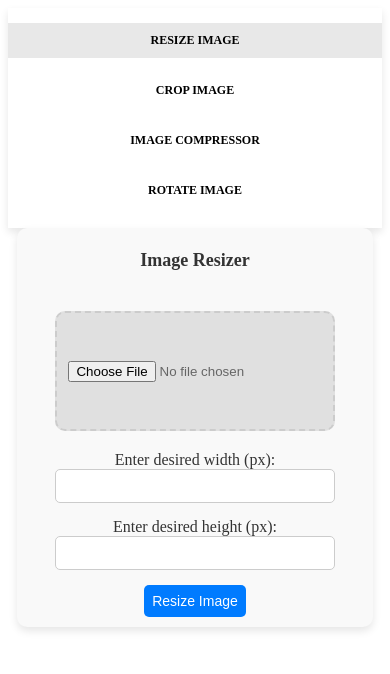
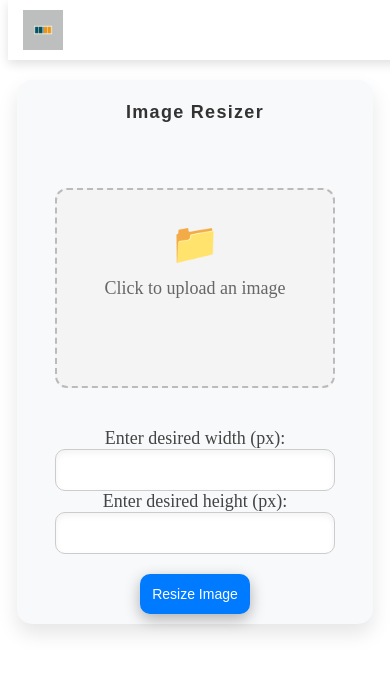
Before and after one commit to arpit585/imageutils, a Flask app: page / in a window 390 px wide. Shown: the top 674 px of the page. Run offline with Flask 3, Linux system fonts and the light colour scheme; some libraries are stand-ins or nearby versions.

Commit message:
change code

```diff
--- a/static/css/style.css
+++ b/static/css/style.css
@@ -1,101 +1,197 @@
-/* Base styles remain the same */
+/* Container */
 .container {
     width: 100%;
-    max-width: 500px;
+    max-width: 700px;
     margin: 0 auto;
-    padding: 20px;
-    background-color: #f9f9f9;
-    border-radius: 10px;
-    box-shadow: 0 4px 8px rgba(0, 0, 0, 0.1);
+    padding: 50px 20px;
+    background-color: #f8f9fa;
+    border-radius: 15px;
+    box-shadow: 0 10px 20px rgba(0, 0, 0, 0.1);
     text-align: center;
     box-sizing: border-box;
+    margin-top: 120px; /* Adjusted for navbar height */
 }
 
-h1 {
-    font-size: 24px;
-    color: #333;
-    margin-bottom: 20px;
+@media (max-width: 768px) {
+    .container {
+        padding: 30px;
+        margin-top: 80px;
+    }
 }
 
+/* Heading */
+h1 {
+    font-size: 32px;
+    color: #333;
+    margin-bottom: 35px;
+    font-family: 'Arial', sans-serif;
+    font-weight: bold;
+    letter-spacing: 1.3px;
+}
+
+@media (max-width: 768px) {
+    h1 {
+        font-size: 26px;
+    }
+}
+
+/* Form */
 form {
     display: flex;
     flex-direction: column;
     align-items: center;
+    gap: 20px;
 }
 
+/* Labels */
 label {
-    font-size: 16px;
-    margin-bottom: 8px;
-    color: #333;
+    font-size: 20px;
+    margin-bottom: 10px;
+    color: #444;
 }
 
+@media (max-width: 768px) {
+    label {
+        font-size: 18px;
+    }
+}
+
+/* Input Fields */
 input[type="number"] {
     width: 100%;
-    padding: 10px;
-    margin-bottom: 15px;
-    font-size: 16px;
+    padding: 16px;
+    font-size: 18px;
     border: 1px solid #ccc;
-    border-radius: 5px;
+    border-radius: 10px;
+    box-shadow: inset 0 3px 6px rgba(0, 0, 0, 0.05);
+    transition: border-color 0.3s ease;
     box-sizing: border-box;
 }
 
+input[type="number"]:focus {
+    border-color: #007bff;
+    outline: none;
+}
+
+@media (max-width: 768px) {
+    input[type="number"] {
+        font-size: 16px;
+        padding: 12px;
+    }
+}
+
+/* Button */
 button {
-    padding: 10px 20px;
-    font-size: 16px;
+    padding: 14px 30px;
+    font-size: 18px;
     color: white;
     background-color: #007bff;
     border: none;
-    border-radius: 5px;
+    border-radius: 10px;
     cursor: pointer;
-    transition: background-color 0.3s ease;
+    transition: background-color 0.3s ease, transform 0.3s ease;
+    box-shadow: 0 5px 15px rgba(0, 0, 0, 0.3);
 }
 
 button:hover {
     background-color: #0056b3;
+    transform: translateY(-3px);
 }
 
+@media (max-width: 768px) {
+    button {
+        font-size: 16px;
+        padding: 12px;
+    }
+}
+
+/* Upload Box */
 .upload-box {
     width: 100%;
-    max-width: 300px;
-    height: auto;
-    min-height: 200px;
-    border: 2px dashed #cccccc;
-    border-radius: 10px;
+    max-width: 350px;
+    min-height: 240px;
+    border: 2px dashed #bbbbbb;
+    border-radius: 12px;
     display: flex;
     justify-content: center;
     align-items: center;
-    background-color: #e0e0e0;
-    color: #666666;
+    background-color: #f4f4f4;
+    color: #777777;
     cursor: pointer;
-    transition: background-color 0.3s ease;
-    font-size: 16px;
-    margin: 20px auto;
+    transition: background-color 0.3s ease, border-color 0.3s ease;
+    font-size: 18px;
+    margin: 100px auto 25px;
+    padding: 25px;
     box-sizing: border-box;
+    text-align: center;
+    position: relative;
+    z-index: 1;
+}
+
+.upload-box:hover {
+    background-color: #e3f2fd;
+    border-color: #007bff;
 }
 
 .upload-box p {
-    text-align: center;
     margin: 0;
+    font-size: 18px;
+    color: #666;
     pointer-events: none;
 }
 
+.upload-box::before {
+    content: '📁';
+    font-size: 55px;
+    position: absolute;
+    top: 45px;
+    color: #bbb;
+    pointer-events: none;
+}
+
+@media (max-width: 768px) {
+    .upload-box {
+        min-height: 200px;
+        margin: 30px auto 20px;
+    }
+
+    .upload-box::before {
+        font-size: 40px;
+        top: 30px;
+    }
+}
+
+/* Image Preview */
 #image-display {
-    margin-top: 20px;
+    margin-top: 25px;
 }
 
 #resized-image {
     max-width: 100%;
     height: auto;
-    border-radius: 10px;
-    margin-top: 20px;
+    border-radius: 12px;
+    margin-top: 25px;
+    box-shadow: 0 5px 15px rgba(0, 0, 0, 0.15);
+}
+/* Navbar */
+.navbar {
+    width: 100%;
+    background-color: #fff;
+    overflow: hidden;
+    padding: 15px 20px;
+    box-shadow: 0 4px 10px rgba(0, 0, 0, 0.12);
+    position: fixed;
+    top: 0;
+    z-index: 1000;
+    display: flex;
+    align-items: center;
+    justify-content: space-between;
 }
 
-.navbar {
-    width: 100%;
-    background-color: white;
-    overflow: hidden;
-    padding: 10px 0;
-    box-shadow: 0 4px 8px rgba(0, 0, 0, 0.1);
+/* Logo positioning for all views */
+.navbar .logo {
+    width: 60px;
+    height: auto;
 }
 
 .navbar ul {
@@ -104,115 +200,96 @@
     padding: 0;
     display: flex;
     justify-content: center;
-    flex-wrap: wrap;
+    flex-grow: 1;
 }
 
 .navbar ul li {
     display: inline-block;
-    margin: 5px;
+    margin: 8px 20px;
 }
 
 .navbar ul li a {
     color: black;
-    padding: 10px 15px;
+    padding: 12px 25px;
     text-decoration: none;
     text-transform: uppercase;
     font-weight: bold;
-    transition: background-color 0.3s ease;
+    transition: background-color 0.3s ease, color 0.3s ease, transform 0.2s ease;
+    border-radius: 10px;
+    letter-spacing: 1.1px;
 }
 
 .navbar ul li a:hover {
-    background-color: #f0f0f0;
-    color: black;
+    background-color: rgba(0, 0, 0, 0.08);
+    color: #007bff;
+    transform: scale(1.06);
 }
 
 .navbar ul li a.active {
-    background-color: #e8e8e8;
-    color: black;
+    background-color: rgba(0, 0, 0, 0.08);
+    color: #007bff;
     font-weight: bold;
-    border-radius: 0px;
 }
 
-/* Media Queries */
+/* Hamburger menu icon */
+.menu-icon {
+    display: none;
+    font-size: 24px;
+    cursor: pointer;
+    color: #333;
+}
 
-@media only screen and (max-width: 992px) {
-    .container {
-        width: 90%;
-        padding: 15px;
+/* Responsive Design */
+@media (max-width: 768px) {
+    .navbar {
+        padding: 10px 15px;
+        justify-content: space-between;
     }
 
-    h1 {
-        font-size: 22px;
+    .navbar .logo {
+        width: 40px;
     }
 
-    .upload-box {
-        width: 90%;
-        min-height: 150px;
-    }
-}
-
-@media only screen and (max-width: 768px) {
-    .container {
-        width: 95%;
-        padding: 10px;
-    }
-
-    h1 {
-        font-size: 20px;
-    }
-
-    input[type="number"],
-    button {
-        font-size: 14px;
-    }
-
-    .upload-box {
-        width: 100%;
-        min-height: 120px;
-        font-size: 14px;
+    .menu-icon {
+        display: block;
     }
 
     .navbar ul {
+        display: none;
         flex-direction: column;
-        align-items: center;
+        width: 100%;
+        background-color: white;
+        text-align: center;
+        box-shadow: 0 4px 10px rgba(0, 0, 0, 0.1);
+        position: absolute;
+        top: 100%;
+        left: 0;
+        right: 0;
+        margin-top: 5px;
+        padding: 10px 0;
+    }
+
+    .navbar ul.show {
+        display: flex;
     }
 
     .navbar ul li {
-        margin: 5px 0;
-        width: 100%;
-        text-align: center;
+        margin: 10px 0;
     }
 
     .navbar ul li a {
         display: block;
-        padding: 10px;
-        font-size: 14px;
+        padding: 10px 20px;
     }
 }
 
-@media only screen and (max-width: 480px) {
-    .container {
-        width: 100%;
-        padding: 10px;
+/* Ensure menu is visible on larger screens */
+@media (min-width: 769px) {
+    .menu-icon {
+        display: none;
     }
 
-    h1 {
-        font-size: 18px;
-    }
-
-    input[type="number"],
-    button {
-        font-size: 12px;
-        padding: 8px;
-    }
-
-    .upload-box {
-        min-height: 100px;
-        font-size: 12px;
-    }
-
-    .navbar ul li a {
-        font-size: 12px;
-        padding: 8px;
+    .navbar ul {
+        display: flex !important;
     }
 }
--- a/templates/crop_image.html
+++ b/templates/crop_image.html
@@ -10,6 +10,7 @@
 <body>
 
 <div class="navbar">
+    <img src="{{ url_for('static', filename='images/logo.jpeg') }}" alt="Logo" class="logo">
     <ul>
         <li><a href="{{ url_for('home') }}" class="{{ 'active' if active_page == 'home' else '' }}">Resize Image</a></li>
         <li><a href="{{ url_for('crop_image') }}" class="{{ 'active' if active_page == 'crop_image' else '' }}">Crop Image</a></li>
@@ -23,7 +24,8 @@
     <h1>Crop Image</h1>
     <form id="cropForm" action="/crop_image" method="POST">
         <div class="upload-box" onclick="document.getElementById('crop-file-input').click();">
-            <input type="file" id="crop-file-input" name="cropImage" accept="image/*" required>
+            <input type="file" id="crop-file-input" name="cropImage" accept="image/*" required style="display:none;">
+            <p id="file-name-text">Click to upload an image</p>
         </div>
         <div id="crop-container">
             <img id="image-to-crop" style="max-width: 100%; display: none;">
--- a/templates/image_compress.html
+++ b/templates/image_compress.html
@@ -10,6 +10,7 @@
 <body>
 <!-- Navbar -->
 <div class="navbar">
+    <img src="{{ url_for('static', filename='images/logo.jpeg') }}" alt="Logo" class="logo"></img>
     <ul>
         <li><a href="{{ url_for('home') }}" class="{{ 'active' if active_page == 'home' else '' }}">Resize Image</a></li>
         <li><a href="{{ url_for('crop_image') }}" class="{{ 'active' if active_page == 'crop_image' else '' }}">Crop Image</a></li>
@@ -21,7 +22,8 @@
     <h1>Image Compressor</h1>
     <form action="/image_compress" method="POST" enctype="multipart/form-data">
         <div class="upload-box" onclick="document.getElementById('file-input').click();">
-            <input type="file" id="file-input" name="image" accept="image/*" required>
+            <input type="file" id="file-input" name="image" accept="image/*" required style="display:none;">
+            <p id="file-name-text">Click to upload an image</p>
         </div>
         <div class="size-inputs">
             <label for="size">Enter target size (KB):</label>
--- a/templates/index.html
+++ b/templates/index.html
@@ -10,7 +10,9 @@
 <body>
     <!-- Navbar -->
     <div class="navbar">
-        <ul>
+        <img src="{{ url_for('static', filename='images/logo.jpeg') }}" alt="Logo" class="logo">
+        <span class="menu-icon" onclick="toggleMenu()">☰</span> <!-- Hamburger menu icon -->
+        <ul id="navbar-links" class="navbar-links">
             <li><a href="{{ url_for('home') }}" class="{{ 'active' if active_page == 'home' else '' }}">Resize Image</a></li>
             <li><a href="{{ url_for('crop_image') }}" class="{{ 'active' if active_page == 'crop_image' else '' }}">Crop Image</a></li>
             <li><a href="{{ url_for('image_compress') }}" class="{{ 'active' if active_page == 'image_compress' else '' }}">Image Compressor</a></li>
@@ -21,8 +23,9 @@
     <div class="container">
         <h1>Image Resizer</h1>
         <form id="resize-form">
-            <div class="upload-box" onclick="document.getElementById('file-input').click();">
-                <input type="file" id="file-input" name="image" accept="image/*" required>
+            <div class="upload-box" id="upload-box" onclick="document.getElementById('file-input').click();">
+                <input type="file" id="file-input" name="image" accept="image/*" required style="display:none;">
+                <p id="file-name-text">Click to upload an image</p> <!-- Default text to click -->
             </div>
             <div class="size-inputs">
                 <label for="width">Enter desired width (px):</label>
@@ -45,11 +48,26 @@
     </div>
 
     <script>
+        function toggleMenu() {
+            const links = document.getElementById('navbar-links');
+            links.classList.toggle('show');
+        }
+
         document.addEventListener('DOMContentLoaded', function() {
             const form = document.getElementById('resize-form');
             const imageDisplay = document.getElementById('image-display');
             const resizedImage = document.getElementById('resized-image');
             const downloadLink = document.getElementById('download-resized');
+            const fileInput = document.getElementById('file-input');
+            const fileNameText = document.getElementById('file-name-text');
+
+            fileInput.addEventListener('change', function() {
+                if (fileInput.files.length > 0) {
+                    fileNameText.textContent = `Selected file: ${fileInput.files[0].name}`;
+                } else {
+                    fileNameText.textContent = 'Click to upload an image';
+                }
+            });
 
             form.addEventListener('submit', async function(e) {
                 e.preventDefault();
--- a/templates/rotate_image.html
+++ b/templates/rotate_image.html
@@ -10,6 +10,7 @@
 <body>
 <!-- Navbar -->
 <div class="navbar">
+    <img src="{{ url_for('static', filename='images/logo.jpeg') }}" alt="Logo" class="logo">
     <ul>
         <li><a href="{{ url_for('home') }}" class="{{ 'active' if active_page == 'home' else '' }}">Resize Image</a></li>
         <li><a href="{{ url_for('crop_image') }}" class="{{ 'active' if active_page == 'crop_image' else '' }}">Crop Image</a></li>
@@ -21,7 +22,8 @@
     <h1>Rotate Image</h1>
     <form action="/rotate_image" method="POST" enctype="multipart/form-data">
         <div class="upload-box" onclick="document.getElementById('file-input').click();">
-            <input type="file" id="file-input" name="image" accept="image/*" required>
+            <input type="file" id="file-input" name="image" accept="image/*" required style="display:none;">
+            <p id="file-name-text">Click to upload an image</p> <!-- Default text to click -->
         </div>
         <div class="size-inputs">
             <label for="angle">Enter rotation angle (degrees):</label>
```
Also changed, not shown: templates/test.html (added, +99 -0 lines), static/images/logo.jpeg (added).
